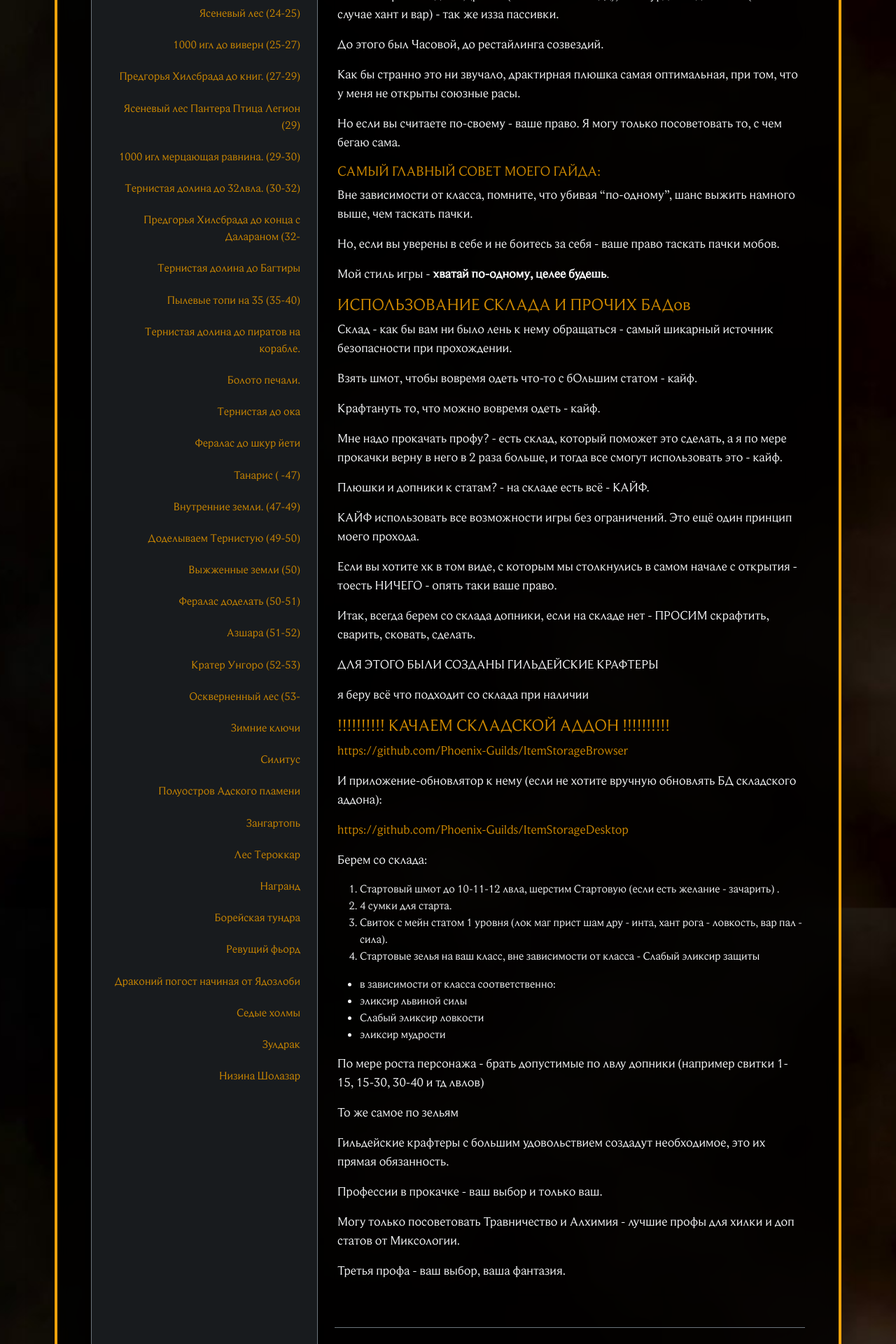
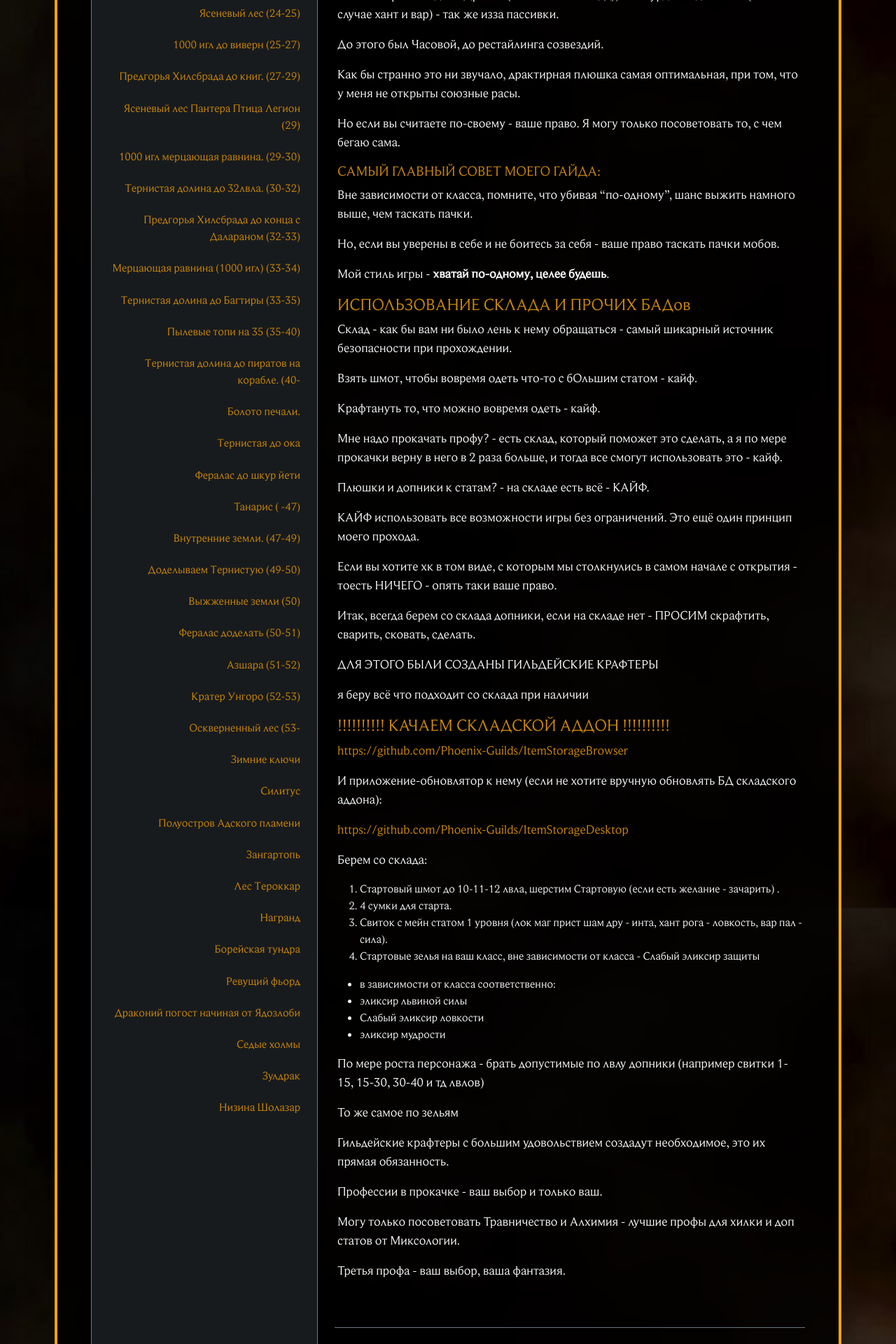
Before and after one commit to Phoenix-Guilds/phoenix-guilds.github.io, a Jekyll site: the page built from _guides/gayd-po-prokachke-hk-ot-silmy.md, in a window 1280 px wide. Shown: the part 1203-3123 px from the top of the page at 70% size. Built offline with Jekyll 4.4.1, drawn with Linux system fonts in a browser that asks for light colours; nearby versions of some CDN libraries; library files that are not in the unit come from our copies; some of the changed lines change nothing that is shown.

Commit message:
Update Гайды “gayd-po-prokachke-hk-ot-silmy”

```diff
--- a/_guides/gayd-po-prokachke-hk-ot-silmy.md
+++ b/_guides/gayd-po-prokachke-hk-ot-silmy.md
@@ -624,23 +624,51 @@
 
  Можно догриндить на тиграх около лагеря.
 
-### Предгорья Хилсбрада до конца с Далараном (32-
+### Предгорья Хилсбрада до конца с Далараном (32-33)
 
 прежде чем туда отправиться -да, да.... всё туда же... НА СКЛАД за крепким зельем трольей крови, оно для квеста нужно.
 
 Теперь летим в Подгород, сдаём и берем квест "Эликсир агонии" и летим на мельницу.
 
-Ну тут объяснять нечего, делаем, не боимся. В кратер Даларана идём под конец.
+Ну тут объяснять нечего, делаем, не боимся.
 
-На этом этапе шахта уже не кажется такой прям ойойой страшной. Делаем всё. Погнали.
+* Месть Гелькулара (в ближней пещере 2 силы пламени)
+* Битва за Хилсбрад (Штайгер и шахтёры)
+* Эликсир агонии (мурлоков побили за глаза)
+* Каменные талисманы
+* Взлом тюрьмы
+* Месть Гелькулара (в Альтераке третья сила пламени), едем сдавать
+* Эликсир агонии (наги)
+* Шпионская работа
 
-Дун Морог - последний квест Битвы за Хилсбрад. Там на втором этаже может ходить рарник. Лучше попросить его убить, он не очень то и плюшевый.
+Сдаём, берём, едем
 
-Выполнили и сдали.
+* Эликсир агонии
+* Битва за Хилсбрад (Дун Морог) Там на втором этаже может ходить рарник. Лучше попросить его убить, он не очень то и плюшевый.
 
-Едем в Нагорье Арати, по пути квест на убийство огров. Выполнили, бежим в Павший молот, и просто сдаём там всё что надо сдать.
+Выполнили и сдали. Теперь обратно в кратер.
 
-### Тернистая долина до Багтиры
+* Сковывающие браслеты
+* Даларанские патрули
+
+Едем в Нагорье Арати, по пути делаем квест на убийство огров.
+
+* Да падет молот
+
+ Выполнили, бежим в Павший молот, и просто сдаём там всё что надо сдать.
+
+Летим в Подгород, сдаём
+
+### Мерцающая равнина (1000 игл) (33-34)
+
+Не хочется лететь, но... Тут совсем немного, а сделать надо.
+
+Сдаём "Средство против трения" и делаем
+
+* Рой растёт (выпадет квест итемка, берём квест)
+*
+
+### Тернистая долина до Багтиры (33-35)
 
 Возвращаемся в Тернистую долину, берем все квесты Громгол, Пиратская бухта, лагерь Эрнестуэя.
 
@@ -773,7 +801,7 @@
 
 БЕЖИМ НА СКЛАД ЗА КОЛОДОЙ НА ПУХУ (кастерам за неимением Джордана будет крутой посох на спд, так же там двуручный топор на ап, или кинжал, если вы рога) кому это не интересно - не тратьте колоду на себя, пропустите этот пункт.
 
-### Тернистая долина до пиратов на корабле.
+### Тернистая долина до пиратов на корабле. (40-
 
 Если по какой-то недогриндовой причине лвл не стал 40 - ничего страшного, он у меня тоже плавает, не там, так тут.
 
```
